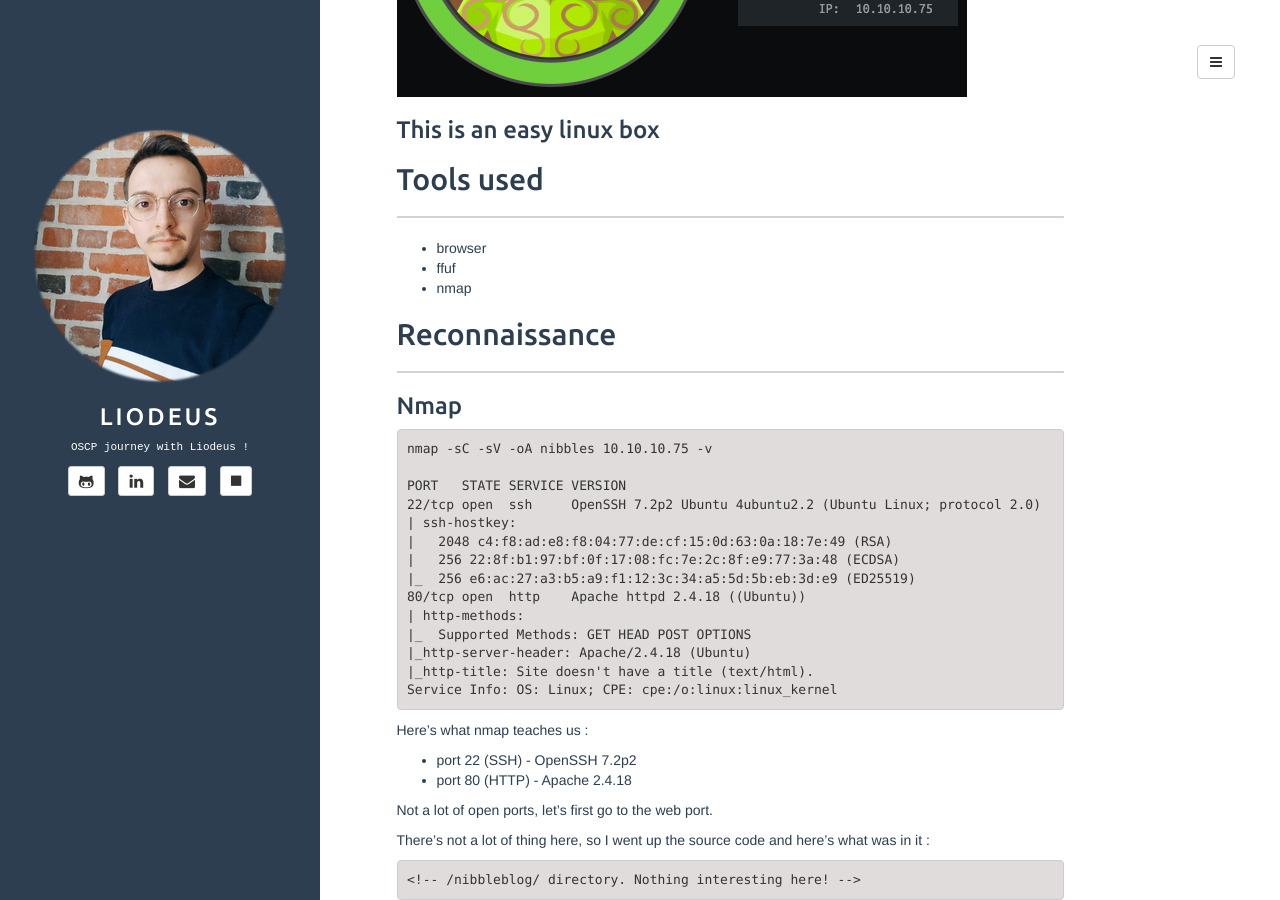
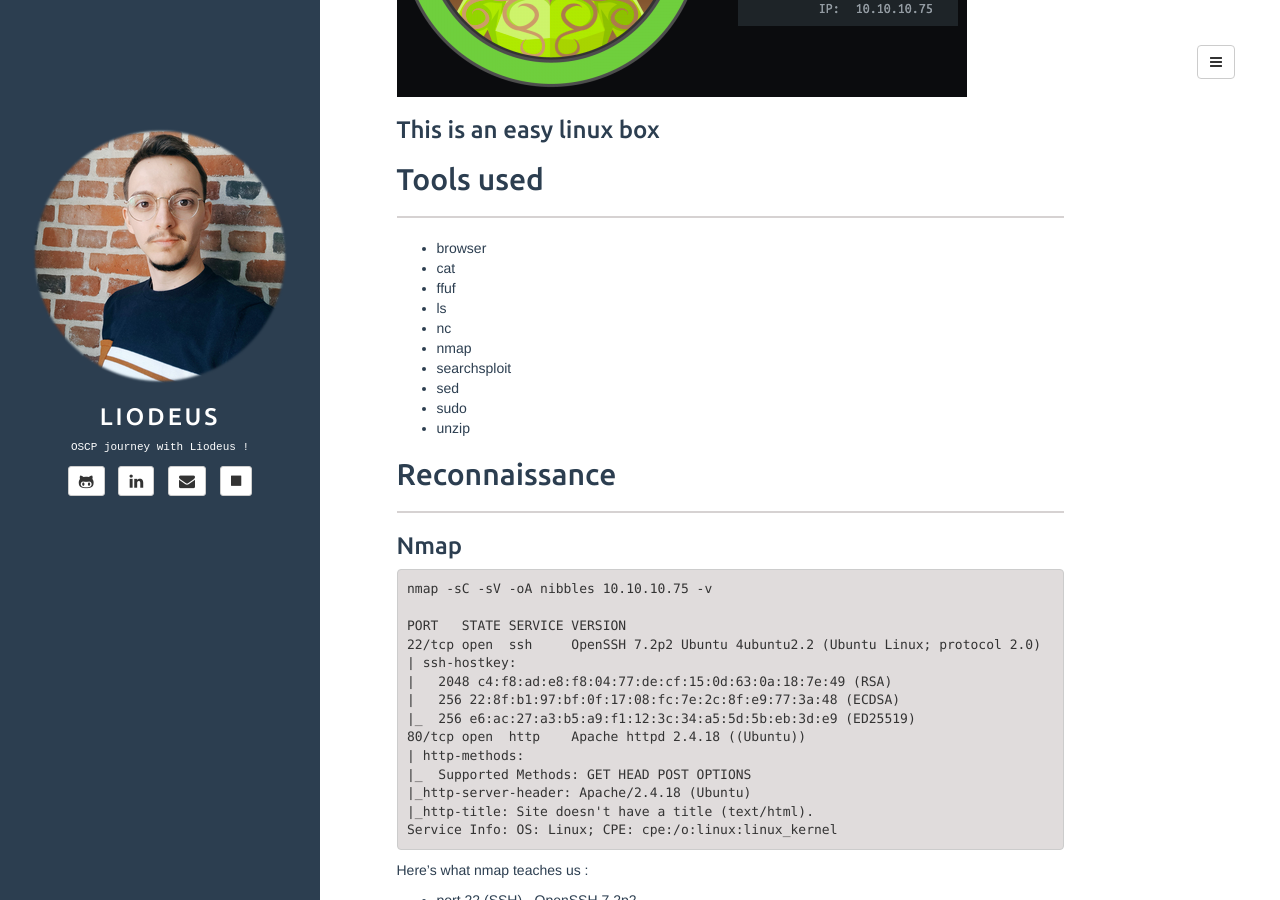
Before and after one commit to Liodeus/liodeus.github.io, a Jekyll site: the page built from _posts/2020-07-24-nibbles.md, in a window 1280 px wide and 900 px high, scrolled down 382 px. Built offline with Jekyll 4.4.1, drawn with Linux system fonts in a browser that asks for light colours.

Commit message:
Add files via upload

```diff
--- a/_posts/2020-07-24-nibbles.md
+++ b/_posts/2020-07-24-nibbles.md
@@ -14,8 +14,15 @@ description: "Nibbles write-up"
 ------
 
 - browser
+- cat
 - ffuf
+- ls
+- nc
 - nmap
+- searchsploit
+- sed
+- sudo
+- unzip
 
 
 ## Reconnaissance
```
